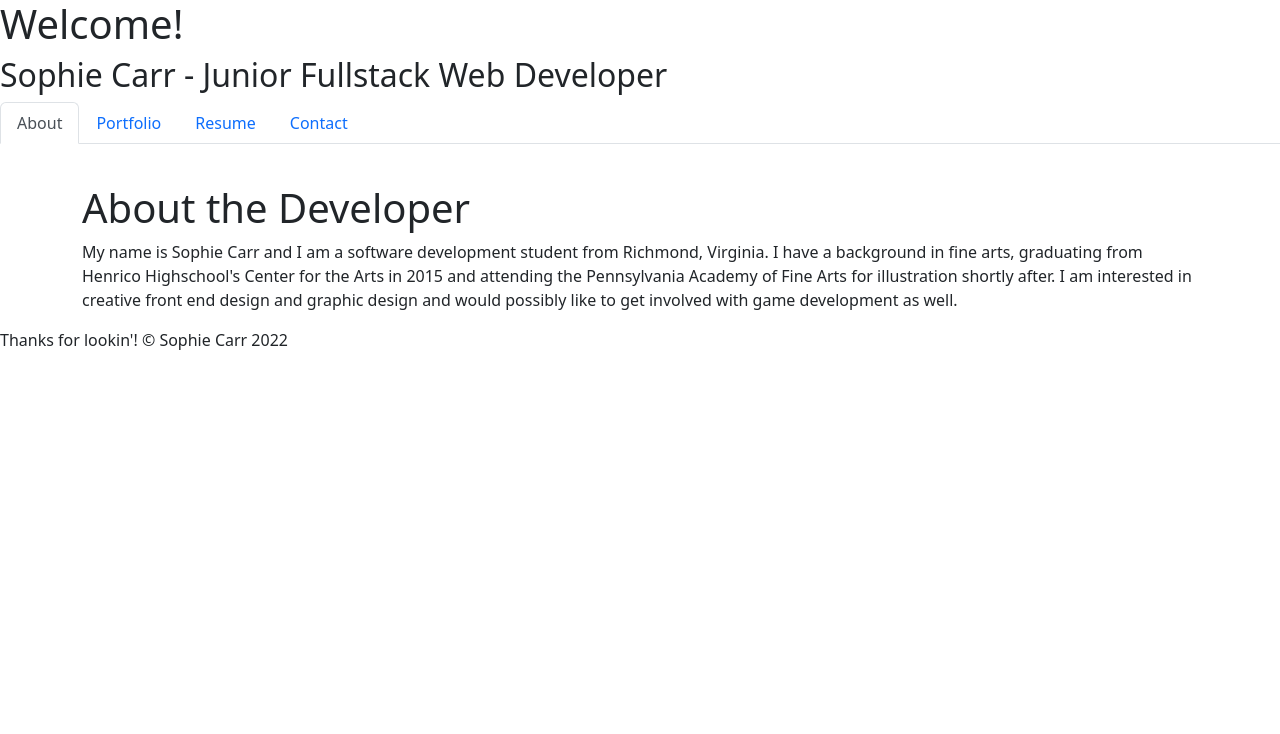
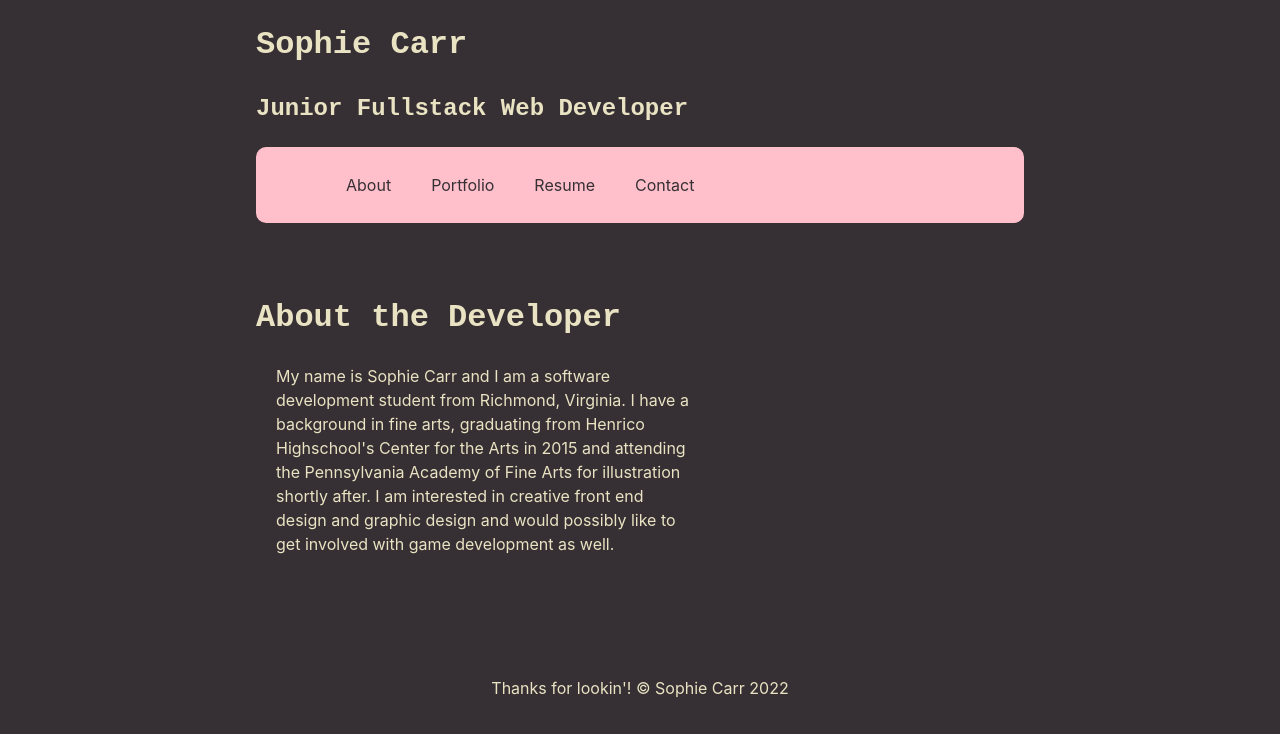
Before and after one commit to pinkywiththebrain/smcarr-portfolio, a React (Create React App) app: page / in a window 1280 px wide. Shown: the top 734 px of the page. Built offline with nearby package versions, Linux system fonts and the light colour scheme.

Commit message:
adding styling

```diff
--- /dev/null
+++ b/src/App.css
@@ -0,0 +1,234 @@
+:root {
+    --gray: #363034;
+    --cream: rgb(233, 227, 195);
+    --pink: #ffc0cb;
+
+}
+
+* {
+    box-sizing: border-box;
+}
+
+h1, h2, h3 {
+    font-family: 'Courier New', Courier, monospace;
+
+}
+
+body {
+    background-color: var(--gray);
+    font-family: -apple-system, BlinkMacSystemFont, 'Segoe UI', Roboto, Helvetica,
+    Arial, sans-serif, 'Apple Color Emoji', 'Segoe UI Emoji', 'Segoe UI Symbol';
+    line-height: 1.5;
+    color: var(--cream);
+    width: 60%;
+    margin: 0% 20%;
+
+}
+
+/* header + navbar */
+
+.navbar {
+    display: flex;
+    flex-wrap: wrap;
+    justify-content: space-between;
+    align-items: center;
+    padding: 10px 30px;
+    background-color: var(--pink);
+    color: var(--gray);
+    border-radius: 10px;
+}
+
+.navlinks {
+    cursor: pointer;
+    list-style: none;
+}
+
+.navlinks li {
+    display: inline-block;
+    padding: 0px 20px;
+}
+
+.navlinks li a {
+    text-decoration: none;
+    color: var(--gray);
+}
+
+/* about section*/
+
+.about {
+    display: flex;
+    flex-wrap: wrap;
+    padding-top: 50px;
+    padding-bottom: 50px;
+
+}
+
+.about .profileimage {
+    width: 350px;
+
+}
+
+.about .profileimage img {
+    max-width: 100%;
+
+}
+
+.about .description {
+    width: 60%;
+
+}
+
+.about .description h2 {
+    margin: 20px;
+
+}
+
+.about .description p {
+    margin: 20px;
+}
+
+.indent {
+    text-indent: 30px;
+}
+
+/* projects section */
+
+.projects {
+    display: flex;
+    flex-wrap: wrap;
+}
+
+.card {
+    border-width: 2px;
+    border-style: solid;
+    border-radius: 10px;
+    border-color: var(--pink);
+    background-color: var(--pink);
+    color: var(--gray);
+    margin: 2%;
+    width: 45%;
+    list-style: none;
+}
+
+.card img {
+    width: 100%;
+    border-radius: 7px 7px 0px 0px;
+}
+
+.card h3 {
+    text-align: center;
+    padding: 3px;
+    font-weight: bold;
+
+}
+.card p {
+    text-align: center;
+    padding: 3px
+}
+
+
+/* contact form + social media links*/
+
+/* .contactme {
+    display: flex;
+    flex-wrap: wrap;
+}
+
+.contactme section {
+    width: 50%;
+}
+
+.contact h2 {
+    text-align: center;
+    width: 100%;
+    margin: 20px;
+}
+
+form label {
+    margin: 10px;
+}
+
+.text-input {
+    padding: 5px;
+    margin: 10px;
+}
+
+.text-input:hover {
+    box-shadow: 0 0 7px var(--pink);
+}
+
+.socials h2 {
+    text-align: center;
+    width: 100%;
+    margin: 20px;
+}
+
+.socials ul {
+    display: flex;
+    flex-direction: column;
+    align-items: center;
+    list-style: none;
+    line-height: 30px;
+}
+
+.sociallinks li a {
+    text-decoration: none;
+    color: var(--pink);
+}
+
+.button {
+    margin-left: 15px;
+    padding: 1% 2%;
+    color: var(--gray);
+    background-color: var(--pink);
+    border: solid;
+    border-color: var(--cream);
+    border-radius: 3px;
+    outline: none;
+    cursor: pointer;
+} */
+
+.contact-form {
+    display: flex;
+    flex-wrap: wrap;
+    flex-direction: column;
+    align-items: center;
+}
+
+.form {
+    display: flex;
+    flex-wrap: wrap;
+    flex-direction: column;
+    width: 20%;
+}
+
+.form input {
+    margin-top: 10px;
+}
+
+.form button {
+    margin-top: 10px;
+}
+
+/* footer */
+
+.footer {
+    text-align: center;
+    margin: 50px;
+}
+
+
+
+
+
+  @media only screen and (max-width: 1000px) {
+    .card {
+        width: 100%;
+    }
+  }
+
+  @media only screen and (max-width: 1000px) {
+    .contactme section {
+        width: 100%;
+    }
+  }
--- a/src/App.js
+++ b/src/App.js
@@ -1,6 +1,7 @@
 import React from "react";
 import Container from "./components/Container";
-import "bootstrap/dist/css/bootstrap.min.css"
+// import "bootstrap/dist/css/bootstrap.min.css"
+import './App.css'
 
 const App = () => <Container />;
 
--- a/src/components/Container.js
+++ b/src/components/Container.js
@@ -28,7 +28,7 @@ export default function Container() {
   const handlePageChange = (page) => setCurrentPage(page);
 
   return (
-    <div>
+    <div className=''>
       <Header />
       <NavTabs currentPage={currentPage} handlePageChange={handlePageChange} />
       {renderPage()}
--- a/src/components/Footer.js
+++ b/src/components/Footer.js
@@ -2,7 +2,7 @@ import React from 'react';
 
 export default function Header() {
     return (
-        <div>
+        <div className='footer'>
             <p>Thanks for lookin'! © Sophie Carr 2022</p>
         </div>
     )
--- a/src/components/Header.js
+++ b/src/components/Header.js
@@ -3,8 +3,8 @@ import React from 'react';
 export default function Header() {
     return (
         <div>
-            <h1>Welcome!</h1>
-            <h2>Sophie Carr - Junior Fullstack Web Developer</h2>
+            <h1>Sophie Carr</h1>
+            <h2>Junior Fullstack Web Developer</h2>
         </div>
     )
 }
--- a/src/components/Navtabs.js
+++ b/src/components/Navtabs.js
@@ -2,8 +2,9 @@ import React from 'react';
 
 export default function NavTabs({ currentPage, handlePageChange }) {
   return (
-    <ul className="nav nav-tabs">
-      <li className="nav-item">
+    <div className="navbar">
+    <ul className="navlinks">
+      <li>
         <a
           href="#about"
           onClick={() => handlePageChange('About')}
@@ -12,7 +13,7 @@ export default function NavTabs({ currentPage, handlePageChange }) {
           About
         </a>
       </li>
-      <li className="nav-item">
+      <li>
         <a
           href="#portfolio"
           onClick={() => handlePageChange('Portfolio')}
@@ -21,7 +22,7 @@ export default function NavTabs({ currentPage, handlePageChange }) {
           Portfolio
         </a>
       </li>
-      <li className="nav-item">
+      <li>
         <a
           href="#resume"
           onClick={() => handlePageChange('Resume')}
@@ -30,7 +31,7 @@ export default function NavTabs({ currentPage, handlePageChange }) {
           Resume
         </a>
       </li>
-      <li className="nav-item">
+      <li>
         <a
           href="#contact"
           onClick={() => handlePageChange('Contact')}
@@ -40,5 +41,6 @@ export default function NavTabs({ currentPage, handlePageChange }) {
         </a>
       </li>
     </ul>
+    </div>
   );
 }
--- a/src/components/pages/About.js
+++ b/src/components/pages/About.js
@@ -1,15 +1,16 @@
 import React from 'react';
+// import image from './images/image0.png';
 
 export default function About() {
   return (
-    <div className='container'>
-      <figure>
-        <img></img>
-      </figure>
-      <h1>About the Developer</h1>
-      <p>
-        My name is Sophie Carr and I am a software development student from Richmond, Virginia. I have a background in fine arts, graduating from Henrico Highschool's Center for the Arts in 2015 and attending the Pennsylvania Academy of Fine Arts for illustration shortly after. I am interested in creative front end design and graphic design and would possibly like to get involved with game development as well.
-      </p>
+    <div className='about' id='id'>
+        {/* <img src={image} alt='' /> */}
+      <div className='description'>
+        <h1>About the Developer</h1>
+        <p>
+          My name is Sophie Carr and I am a software development student from Richmond, Virginia. I have a background in fine arts, graduating from Henrico Highschool's Center for the Arts in 2015 and attending the Pennsylvania Academy of Fine Arts for illustration shortly after. I am interested in creative front end design and graphic design and would possibly like to get involved with game development as well.
+        </p>
+      </div>
     </div>
   );
 }
--- a/src/components/pages/Contact.js
+++ b/src/components/pages/Contact.js
@@ -33,10 +33,10 @@ export default function Contact() {
     };
 
  return (
-   <div>
-     <p>
+   <div className='contact-form'>
+     <h1>
        Hello {firstName} {lastName}
-     </p>
+     </h1>
      <form className="form">
        <input
          value={firstName}
--- a/src/components/pages/Portfolio.js
+++ b/src/components/pages/Portfolio.js
@@ -2,10 +2,10 @@ import React from 'react';
 
 export default function Portfolio({ projects }) {
     return (
-        <div>
-        <ul>
+        <div className='projects' id='projects'>
+        <ul className=''>
           {projects.map((project) => (
-            <li key={project.id}>
+            <li key={project.id} className='card'>
               <a href={project.link}><img src={project.image}></img></a>
                 <h3>{`${project.title}`}</h3>
                 <p>{`${project.description}`}</p>
--- a/src/components/pages/Project.js
+++ b/src/components/pages/Project.js
@@ -2,7 +2,7 @@ const projects = [
     {
         id: 1,
         link: 'https://asantowasso.github.io/Group3-projectMoonbucks/',
-        image: '../../public/images/image1.png',
+        image: './images/image1.png',
         title: 'Moonbucks',
         description: 'Static website for our fictional coffee shop, Moonbucks!'
     },
@@ -16,21 +16,21 @@ const projects = [
     {
         id: 3,
         link: 'https://ripened-potatos.herokuapp.com/',
-        image: '../../public/images/image3.png',
+        image: './images/image3.png',
         title: 'Ripened Potatoes',
         description: 'A "bad" movie review site.'
     },
     {
         id: 4,
         link: 'https://rocky-peak-79033.herokuapp.com/',
-        image: '../../public/images/image4.png',
+        image: './images/image4.png',
         title: 'Text Editor App',
         description: 'Just another text editor...'
     },
     {
         id: 5,
         link: 'https://pinkywiththebrain.github.io/javascriptquiz-challenge-4.2/',
-        image: '../../public/images/image5.png',
+        image: './images/image5.png',
         title: 'Javascript Quiz',
         description: 'Test your Javascript knowledge!'
     },
--- a/src/components/pages/Resume.js
+++ b/src/components/pages/Resume.js
@@ -5,9 +5,8 @@ export default function Resume() {
     <div>
         <h1>Resume</h1>
         <h2>Sophia (Sophie) Carr</h2>
-            <p>(123)-456-7890
-            sophiemc99@gmail.com
-            </p>
+            <p>(123)-456-7890</p>
+            <p>sophiemc99@gmail.com</p>
         <h2>Skills</h2>
             <ol>
                 <li>HTML5, CSS, Javascript, Bootstrap</li>
--- a/src/index.js
+++ b/src/index.js
@@ -1,6 +1,7 @@
 import React from 'react';
 import ReactDOM from 'react-dom';
 import App from './App';
-import 'bootstrap/dist/css/bootstrap.min.css';
+// import 'bootstrap/dist/css/bootstrap.min.css';
+import './App.css'
 
 ReactDOM.render(<App />, document.getElementById('root'));
```
Also changed, not shown: public/images/image0.png (added).
